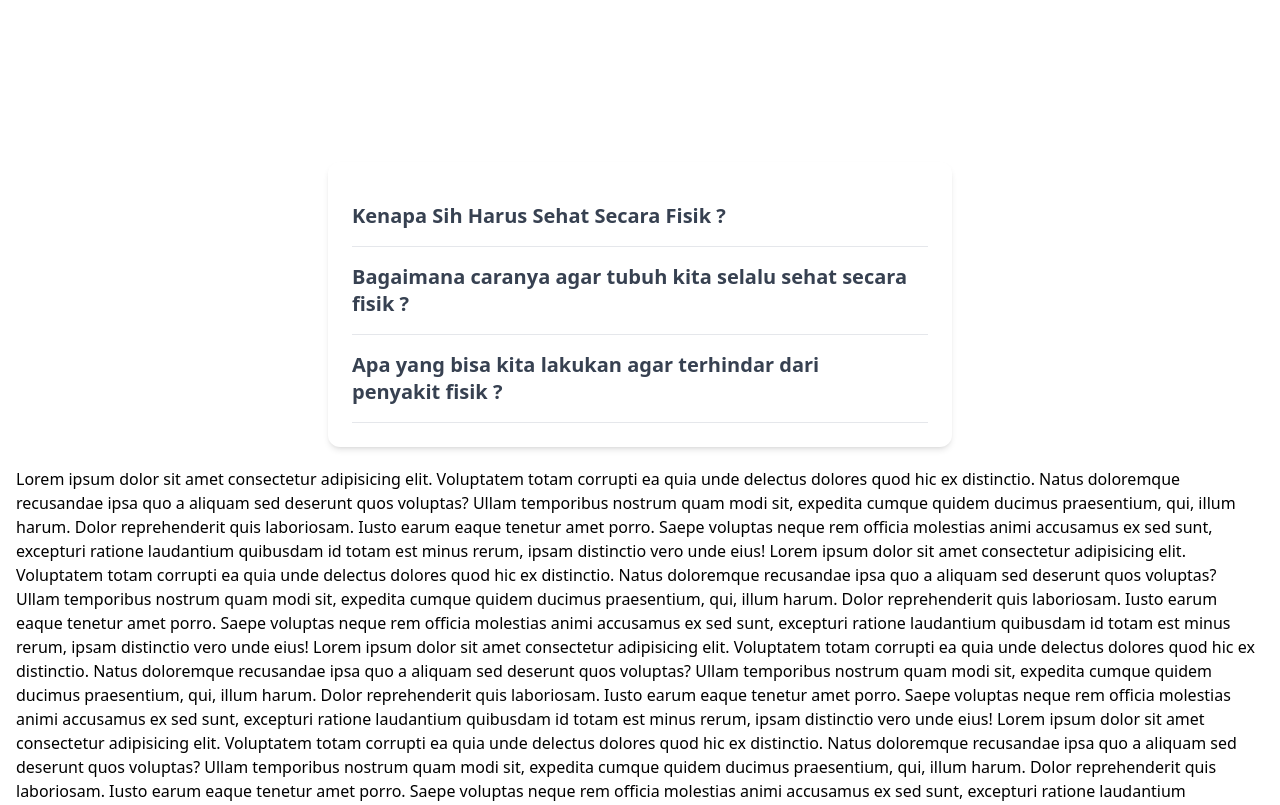
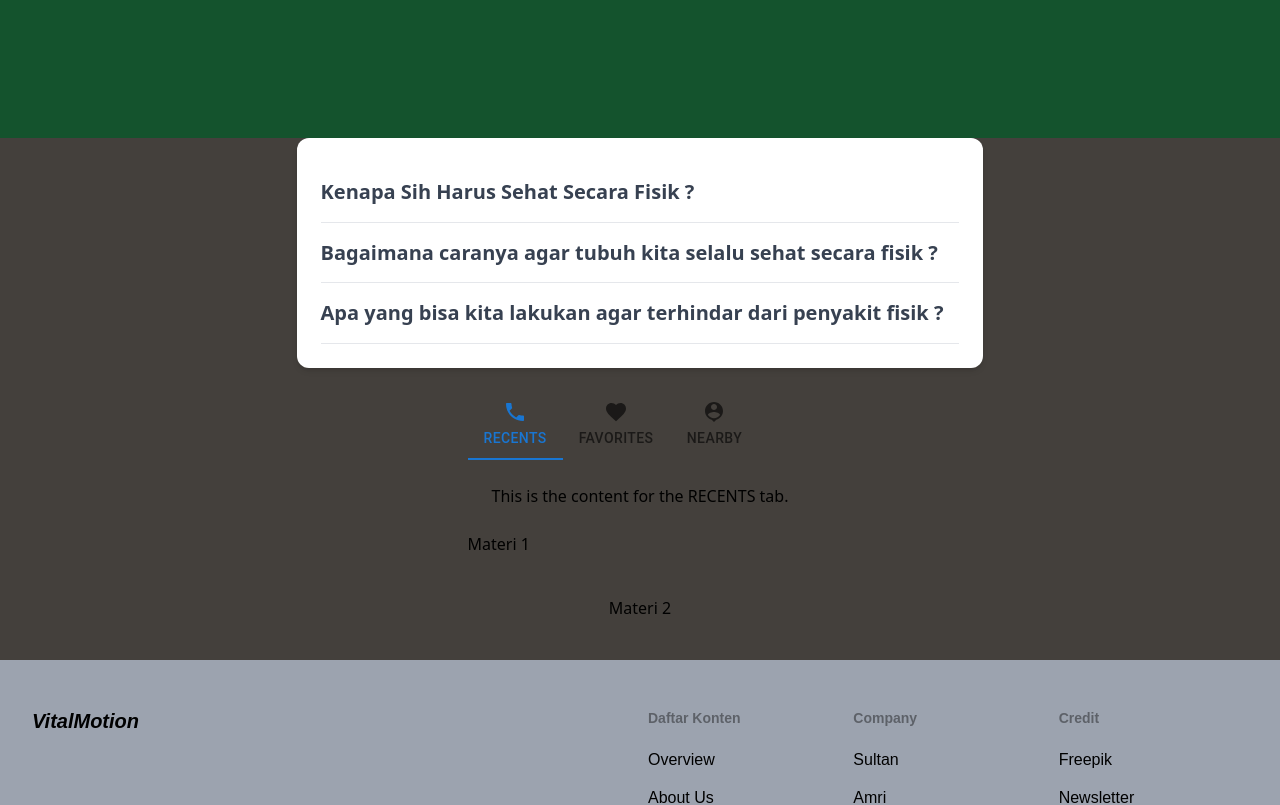
Before and after one commit to mybezen/prj-sagas, a React (Vite) app: page / in a window 1280 px wide. Shown: the part 1380-2185 px from the top of the page. Built offline with nearby package versions, Linux system fonts and the light colour scheme.

Commit message:
Add Tabs

```diff
--- a/package.json
+++ b/package.json
@@ -10,8 +10,12 @@
     "preview": "vite preview"
   },
   "dependencies": {
+    "@emotion/react": "^11.13.0",
+    "@emotion/styled": "^11.13.0",
     "@heroicons/react": "^2.1.5",
     "@material-tailwind/react": "^2.1.9",
+    "@mui/icons-material": "^5.16.7",
+    "@mui/material": "^5.16.7",
     "@react-spring/web": "^9.7.4",
     "aos": "^2.3.4",
     "framer-motion": "^11.3.27",
--- a/src/components/Card.jsx
+++ b/src/components/Card.jsx
@@ -3,7 +3,7 @@ import { AccordionCustomAnimation } from "./Accordion";
 
 export function SimpleCard() {
   return (
-    <Card className="mt-6 w-6/12">
+    <Card className="w-50%">
       <CardBody>
         <AccordionCustomAnimation />
       </CardBody>
--- /dev/null
+++ b/src/components/Tabs.jsx
@@ -0,0 +1,29 @@
+import * as React from 'react';
+import Tabs from '@mui/material/Tabs';
+import Tab from '@mui/material/Tab';
+import PhoneIcon from '@mui/icons-material/Phone';
+import FavoriteIcon from '@mui/icons-material/Favorite';
+import PersonPinIcon from '@mui/icons-material/PersonPin';
+import { Box } from '@mui/material';
+
+export default function IconLabelTabs() {
+    const [value, setValue] = React.useState(0);
+
+    const handleChange =(event, newValue) => {
+        setValue(newValue);
+    };
+
+    return (
+        <Box>
+        <Tabs value={value} onChange={handleChange} aria-label="icon label tabs example">
+            <Tab icon={<PhoneIcon />} label="RECENTS" />
+            <Tab icon={<FavoriteIcon />} label="FAVORITES" />
+            <Tab icon={<PersonPinIcon />} label="NEARBY" />
+        </Tabs>
+
+        {value === 0 && <Box p={3}>This is the content for the RECENTS tab.</Box>}
+        {value === 1 && <Box p={3}>This is the content for the FAVORITES tab.</Box>}
+        {value === 2 && <Box p={3}>This is the content for the NEARBY tab.</Box>}
+    </Box>
+    );
+}
--- a/src/pages/Home.jsx
+++ b/src/pages/Home.jsx
@@ -6,6 +6,7 @@ import { useEffect } from "react";
 import LandingPage from "../sections/LandingPage";
 import TextBlock from "../sections/TextBlock";
 import { SimpleCard } from "../components/Card";
+import IconLabelTabs from "../components/Tabs";
 
 function Home() {
   useEffect(() => {
@@ -19,115 +20,23 @@ function Home() {
     <div className="">
       <LandingPage />
       <StickyNavbar />
-      <TextBlock />
-      <div className="container flex flex-col items-center" data-aos="fade-up"
+      <div className="container items-center bg-green-900"  data-aos="fade-up"
+            data-aos-duration="1200"
+            data-aos-easing="ease-in-sine"
+            data-aos-anchor-placement="top-center">
+        <TextBlock />
+      </div>
+      <div className="container flex flex-col items-center bg-stone-700 " data-aos="fade-up"
      data-aos-duration="3000">
         <SimpleCard />
         <div
           className="mt-5 pb-10"
         >
-          Lorem ipsum dolor sit amet consectetur adipisicing elit. Voluptatem
-          totam corrupti ea quia unde delectus dolores quod hic ex distinctio.
-          Natus doloremque recusandae ipsa quo a aliquam sed deserunt quos
-          voluptas? Ullam temporibus nostrum quam modi sit, expedita cumque
-          quidem ducimus praesentium, qui, illum harum. Dolor reprehenderit quis
-          laboriosam. Iusto earum eaque tenetur amet porro. Saepe voluptas neque
-          rem officia molestias animi accusamus ex sed sunt, excepturi ratione
-          laudantium quibusdam id totam est minus rerum, ipsam distinctio vero
-          unde eius! Lorem ipsum dolor sit amet consectetur adipisicing elit.
-          Voluptatem totam corrupti ea quia unde delectus dolores quod hic ex
-          distinctio. Natus doloremque recusandae ipsa quo a aliquam sed
-          deserunt quos voluptas? Ullam temporibus nostrum quam modi sit,
-          expedita cumque quidem ducimus praesentium, qui, illum harum. Dolor
-          reprehenderit quis laboriosam. Iusto earum eaque tenetur amet porro.
-          Saepe voluptas neque rem officia molestias animi accusamus ex sed
-          sunt, excepturi ratione laudantium quibusdam id totam est minus rerum,
-          ipsam distinctio vero unde eius! Lorem ipsum dolor sit amet
-          consectetur adipisicing elit. Voluptatem totam corrupti ea quia unde
-          delectus dolores quod hic ex distinctio. Natus doloremque recusandae
-          ipsa quo a aliquam sed deserunt quos voluptas? Ullam temporibus
-          nostrum quam modi sit, expedita cumque quidem ducimus praesentium,
-          qui, illum harum. Dolor reprehenderit quis laboriosam. Iusto earum
-          eaque tenetur amet porro. Saepe voluptas neque rem officia molestias
-          animi accusamus ex sed sunt, excepturi ratione laudantium quibusdam id
-          totam est minus rerum, ipsam distinctio vero unde eius! Lorem ipsum
-          dolor sit amet consectetur adipisicing elit. Voluptatem totam corrupti
-          ea quia unde delectus dolores quod hic ex distinctio. Natus doloremque
-          recusandae ipsa quo a aliquam sed deserunt quos voluptas? Ullam
-          temporibus nostrum quam modi sit, expedita cumque quidem ducimus
-          praesentium, qui, illum harum. Dolor reprehenderit quis laboriosam.
-          Iusto earum eaque tenetur amet porro. Saepe voluptas neque rem officia
-          molestias animi accusamus ex sed sunt, excepturi ratione laudantium
-          quibusdam id totam est minus rerum, ipsam distinctio vero unde eius!
-          Lorem ipsum dolor sit amet consectetur adipisicing elit. Voluptatem
-          totam corrupti ea quia unde delectus dolores quod hic ex distinctio.
-          Natus doloremque recusandae ipsa quo a aliquam sed deserunt quos
-          voluptas? Ullam temporibus nostrum quam modi sit, expedita cumque
-          quidem ducimus praesentium, qui, illum harum. Dolor reprehenderit quis
-          laboriosam. Iusto earum eaque tenetur amet porro. Saepe voluptas neque
-          rem officia molestias animi accusamus ex sed sunt, excepturi ratione
-          laudantium quibusdam id totam est minus rerum, ipsam distinctio vero
-          unde eius! Lorem ipsum dolor sit amet consectetur adipisicing elit.
-          Voluptatem totam corrupti ea quia unde delectus dolores quod hic ex
-          distinctio. Natus doloremque recusandae ipsa quo a aliquam sed
-          deserunt quos voluptas? Ullam temporibus nostrum quam modi sit,
-          expedita cumque quidem ducimus praesentium, qui, illum harum. Dolor
-          reprehenderit quis laboriosam. Iusto earum eaque tenetur amet porro.
-          Saepe voluptas neque rem officia molestias animi accusamus ex sed
-          sunt, excepturi ratione laudantium quibusdam id totam est minus rerum,
-          ipsam distinctio vero unde eius!
+        <IconLabelTabs />
+            Materi 1
         </div>
         <div className="pb-10">
-          Lorem ipsum dolor sit amet consectetur adipisicing elit. Voluptatem
-          totam corrupti ea quia unde delectus dolores quod hic ex distinctio.
-          Natus doloremque recusandae ipsa quo a aliquam sed deserunt quos
-          voluptas? Ullam temporibus nostrum quam modi sit, expedita cumque
-          quidem ducimus praesentium, qui, illum harum. Dolor reprehenderit quis
-          laboriosam. Iusto earum eaque tenetur amet porro. Saepe voluptas neque
-          rem officia molestias animi accusamus ex sed sunt, excepturi ratione
-          laudantium quibusdam id totam est minus rerum, ipsam distinctio vero
-          unde eius! Lorem ipsum dolor sit amet consectetur adipisicing elit.
-          Voluptatem totam corrupti ea quia unde delectus dolores quod hic ex
-          distinctio. Natus doloremque recusandae ipsa quo a aliquam sed
-          deserunt quos voluptas? Ullam temporibus nostrum quam modi sit,
-          expedita cumque quidem ducimus praesentium, qui, illum harum. Dolor
-          reprehenderit quis laboriosam. Iusto earum eaque tenetur amet porro.
-          Saepe voluptas neque rem officia molestias animi accusamus ex sed
-          sunt, excepturi ratione laudantium quibusdam id totam est minus rerum,
-          ipsam distinctio vero unde eius! Lorem ipsum dolor sit amet
-          consectetur adipisicing elit. Voluptatem totam corrupti ea quia unde
-          delectus dolores quod hic ex distinctio. Natus doloremque recusandae
-          ipsa quo a aliquam sed deserunt quos voluptas? Ullam temporibus
-          nostrum quam modi sit, expedita cumque quidem ducimus praesentium,
-          qui, illum harum. Dolor reprehenderit quis laboriosam. Iusto earum
-          eaque tenetur amet porro. Saepe voluptas neque rem officia molestias
-          animi accusamus ex sed sunt, excepturi ratione laudantium quibusdam id
-          totam est minus rerum, ipsam distinctio vero unde eius! Lorem ipsum
-          dolor sit amet consectetur adipisicing elit. Voluptatem totam corrupti
-          ea quia unde delectus dolores quod hic ex distinctio. Natus doloremque
-          recusandae ipsa quo a aliquam sed deserunt quos voluptas? Ullam
-          temporibus nostrum quam modi sit, expedita cumque quidem ducimus
-          praesentium, qui, illum harum. Dolor reprehenderit quis laboriosam.
-          Iusto earum eaque tenetur amet porro. Saepe voluptas neque rem officia
-          molestias animi accusamus ex sed sunt, excepturi ratione laudantium
-          quibusdam id totam est minus rerum, ipsam distinctio vero unde eius!
-          Lorem ipsum dolor sit amet consectetur adipisicing elit. Voluptatem
-          totam corrupti ea quia unde delectus dolores quod hic ex distinctio.
-          Natus doloremque recusandae ipsa quo a aliquam sed deserunt quos
-          voluptas? Ullam temporibus nostrum quam modi sit, expedita cumque
-          quidem ducimus praesentium, qui, illum harum. Dolor reprehenderit quis
-          laboriosam. Iusto earum eaque tenetur amet porro. Saepe voluptas neque
-          rem officia molestias animi accusamus ex sed sunt, excepturi ratione
-          laudantium quibusdam id totam est minus rerum, ipsam distinctio vero
-          unde eius! Lorem ipsum dolor sit amet consectetur adipisicing elit.
-          Voluptatem totam corrupti ea quia unde delectus dolores quod hic ex
-          distinctio. Natus doloremque recusandae ipsa quo a aliquam sed
-          deserunt quos voluptas? Ullam temporibus nostrum quam modi sit,
-          expedita cumque quidem ducimus praesentium, qui, illum harum. Dolor
-          reprehenderit quis laboriosam. Iusto earum eaque tenetur amet porro.
-          Saepe voluptas neque rem officia molestias animi accusamus ex sed
-          sunt, excepturi ratione laudantium quibusdam id totam est minus rerum,
-          ipsam distinctio vero unde eius!
+            Materi 2
         </div>
       </div>
       <FooterWithSocialLinks />
--- a/src/sections/TextBlock.css
+++ b/src/sections/TextBlock.css
@@ -1,5 +1,4 @@
 #textblock {
-    background-color: #ffffff;
     height: 80vh;
   }
 
--- a/src/sections/TextBlock.jsx
+++ b/src/sections/TextBlock.jsx
@@ -14,16 +14,10 @@ function TextBlock() {
       }, []);
     return (
         <div id="textblock">
-            <div className='aos-item' id="textblock-container" data-aos="fade-right"
-            data-aos-duration="1200"
-            data-aos-easing="ease-in-sine"
-            data-aos-anchor-placement="top-center">
-                <h1 className='text-9xl font-extrabold' id="textblock-title">What is VitalMotion?</h1>
-                <p id="textblock-content">
-                VitalMotion<br/><br/>
-                Kami Adalah<br/><br/>
-                Tim<br/><br/>
-                Vital Motion
+            <div className='aos-item' id="textblock-container">
+                <h1 className='text-9xl poppins-bold' id="textblock-title">What is VitalMotion?</h1>
+                <p id="textblock-content" className='poppins-semibold'>
+                VitalMotion adalah website yang menyediakan informasi tentang pentingnya aktivitas fisik untuk kesehatan tubuh, kami menjelaskan tentang bahaya nya jika kita tidak melakukan aktivitas fisik,serta cara mencegah nya
                 </p>
             </div>
 
```
Also changed, not shown: 1 other file (tests, documents, lock files or other folders).
